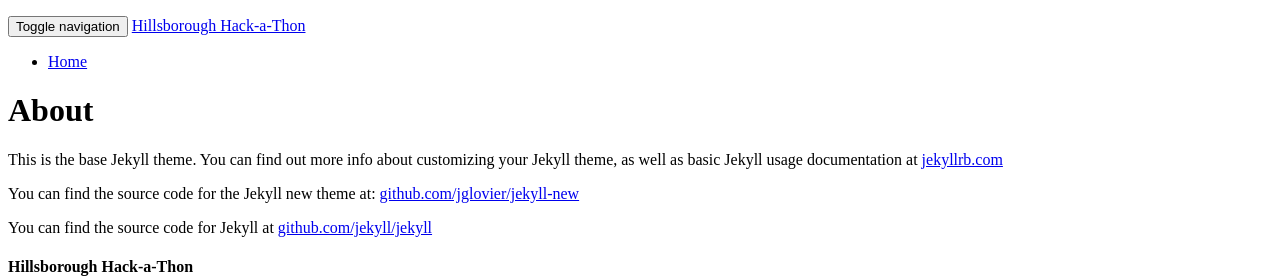
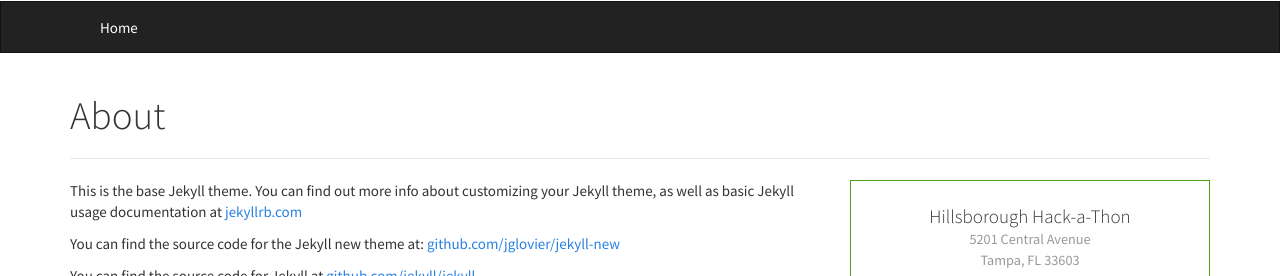
Before and after one commit to Commbocc/hackathon, a Jekyll site: the page built from about.md, in a window 1280 px wide, cut to the strip 0-276 px from the top of the page. Built offline with Jekyll 4.4.1, drawn with Linux system fonts in a browser that asks for light colours; nearby versions of some CDN libraries; library files that are not in the unit come from our copies; part of the change alters nothing that is shown.

```diff
--- a/_config.yml
+++ b/_config.yml
@@ -10,7 +10,7 @@ description: > # this means to ignore newlines until "baseurl:"
 
 event_date: "Saturday, June 6, 2015"
 
-baseurl: "hackathon" # the subpath of your site, e.g. /blog/
+baseurl: "" # the subpath of your site, e.g. /blog/
 url: "http://hackhillsborough.com" # the base hostname & protocol for your site
 
 twitter_username: jekyllrb
```
